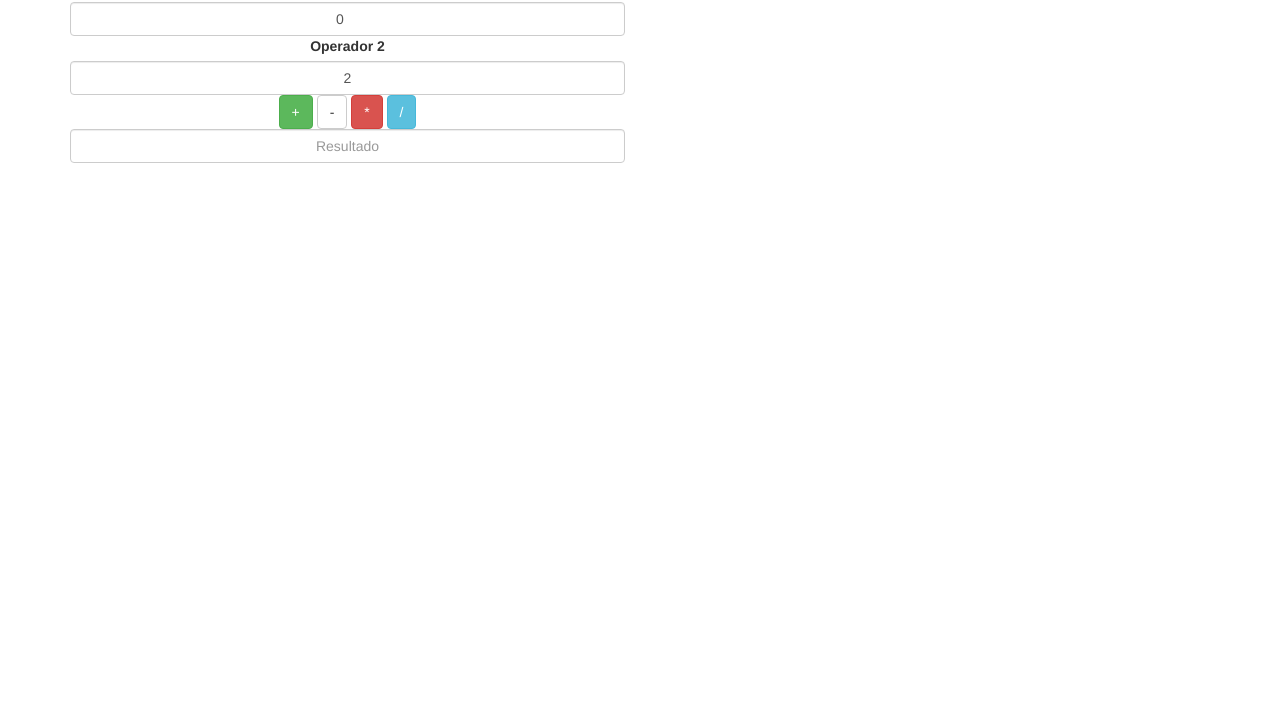
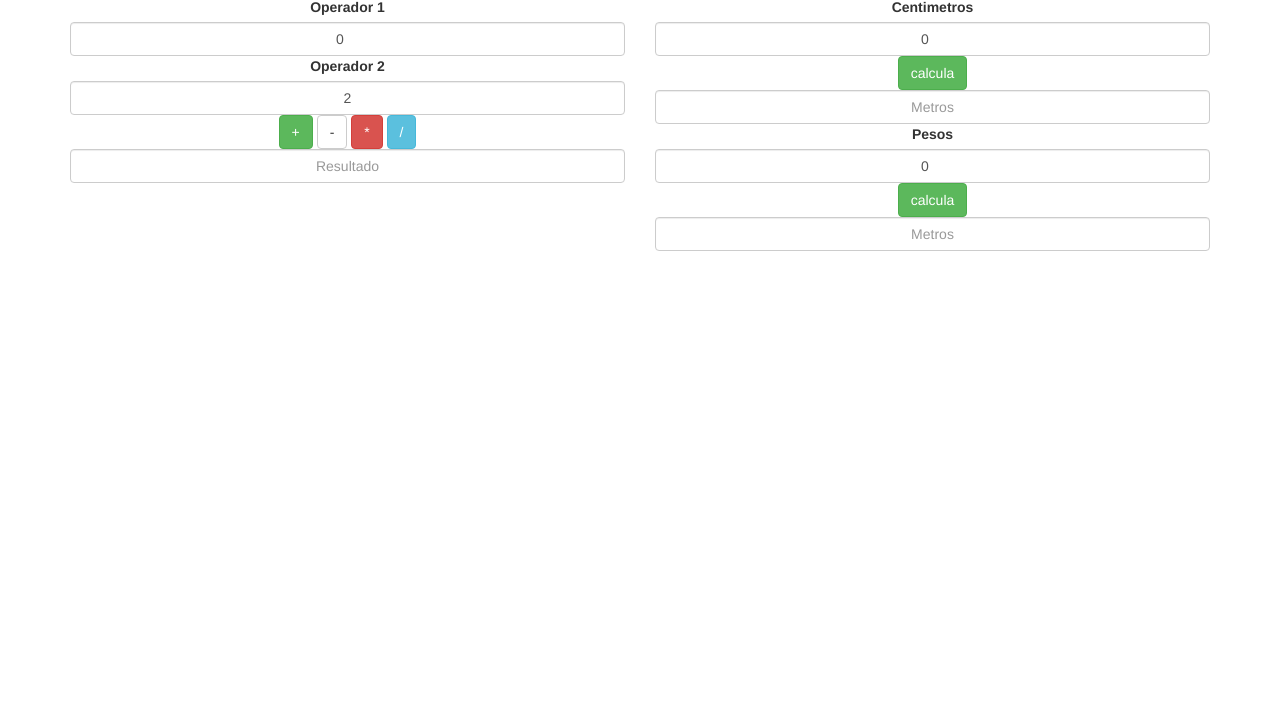
Before and after one commit to Chay777/ProgramacionWeb, a plain HTML site: page Practica4/index.html in a window 1280 px wide. Shown: the part 93-800 px from the top of the page. Drawn offline with Linux system fonts and the light colour scheme.

Commit message:
Actualizacion de practica4

```diff
--- a/Practica4/index.html
+++ b/Practica4/index.html
@@ -7,7 +7,7 @@
     <title>Practica4</title>
     <!-- Bootstrap -->
     <link href="css/bootstrap.min.css" rel="stylesheet">
-
+bt-plantilla
     <script type="text/javascript">
     	//alert('Hola mndo');
     	/* comentarios */
@@ -16,11 +16,32 @@
     	function calcula(operacion){
     		var operador1 = document.calc.operador1.value;
     		var operador2 = document.getElementById("operador2").value;
-    		alert(operador1);
-    		alert(operador2);
+    		//alert(operador1);
+    		//alert(operador2);
     		var result = eval(operador1 + operacion +operador2  );
     		document.calc.resultado.value = result;
     	}
+        function calculaM(operacion)
+        {
+            var Centimetros =document.getElementById("CM").value;
+            var mil= 1000;
+            var result2= eval(Centimetros + operacion + mil);
+            document.convertir.resultadoM.value = result2;
+
+
+
+        }
+         function calculaDolar(operacion)
+        {
+            var Pesos =document.getElementById("Pesos").value;
+            var Dolar= 13.50;
+            var result3= eval(Pesos + operacion + Dolar);
+            document.convertir2.resultadoDolar.value = result3;
+
+
+
+        }
+
 
 
     </script>
@@ -56,12 +77,52 @@
     					name="resultado" placeholder="Resultado"
     						class="form-control text-center">
     				</form>
-    		</div>
-    		<div class="col-md-6">
+
+
 
     		</div>
 
+    		<div class="col-md-6">
+    			<form name ="convertir">
+                    <label form="Valor1">Centimetros</label>
+                        <input type="number" value="0" name="CM"
+                                id="CM"
+                                class="form-control text-center">
+
+                        <input type="button" value=" calcula "
+                            onclick="calculaM('/')"
+                            class="btn btn-success" >
+
+                        <input type="text" value=""
+                        name="resultadoM" placeholder="Metros"
+                            class="form-control text-center">
+
+                </form>
+
+            </div>
+    <div class="col-md-6">
+                <form name ="convertir2">
+                    <label form="Valor1">Pesos</label>
+                        <input type="number" value="0" name="Pesos"
+                                id="Pesos"
+                                class="form-control text-center">
+
+                        <input type="button" value=" calcula "
+                            onclick="calculaDolar('/')"
+                            class="btn btn-success" >
+
+                        <input type="text" value=""
+                        name="resultadoD" placeholder="Metros"
+                            class="form-control text-center">
+
+                </form>
+
+            </div>
+
+
+
     </div>
+
 
     </div>
 
```
